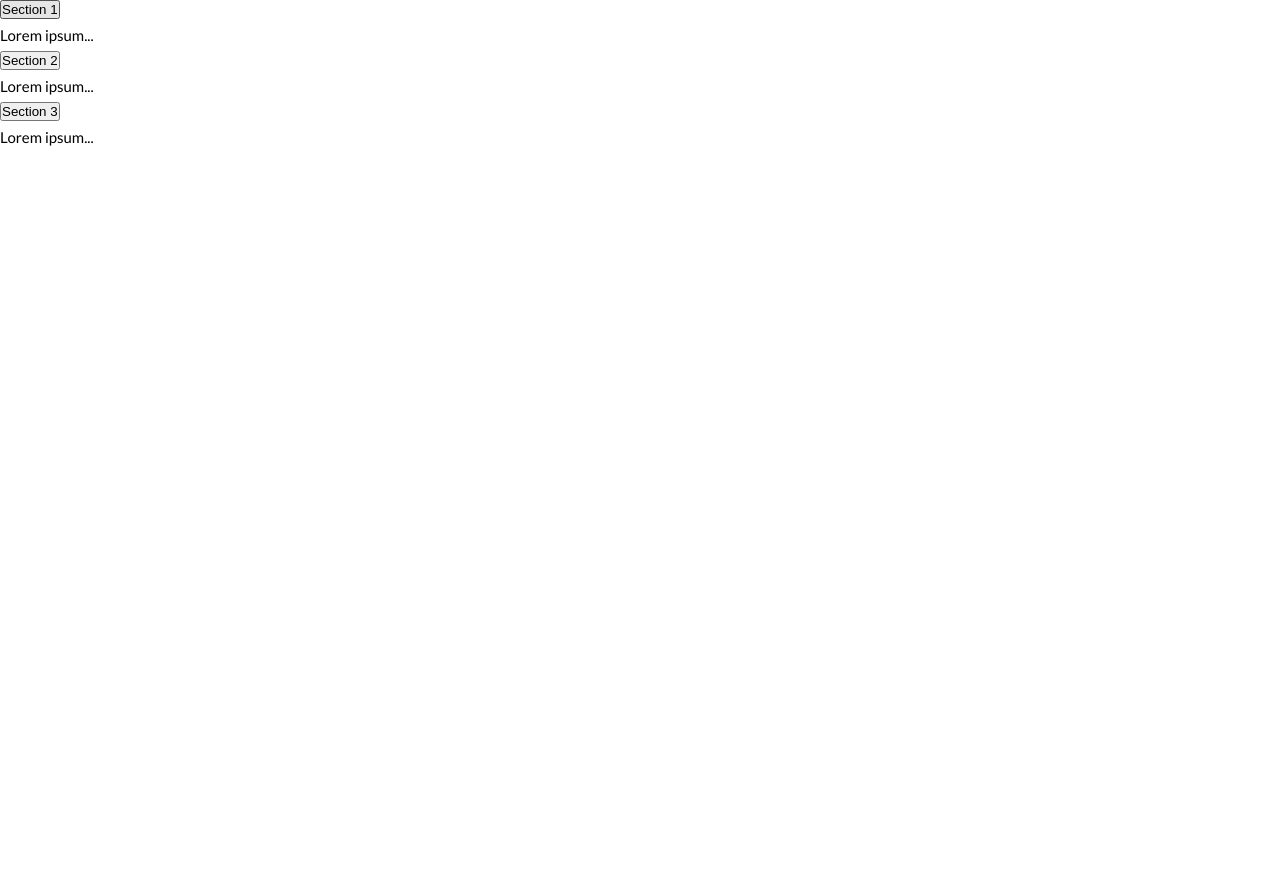
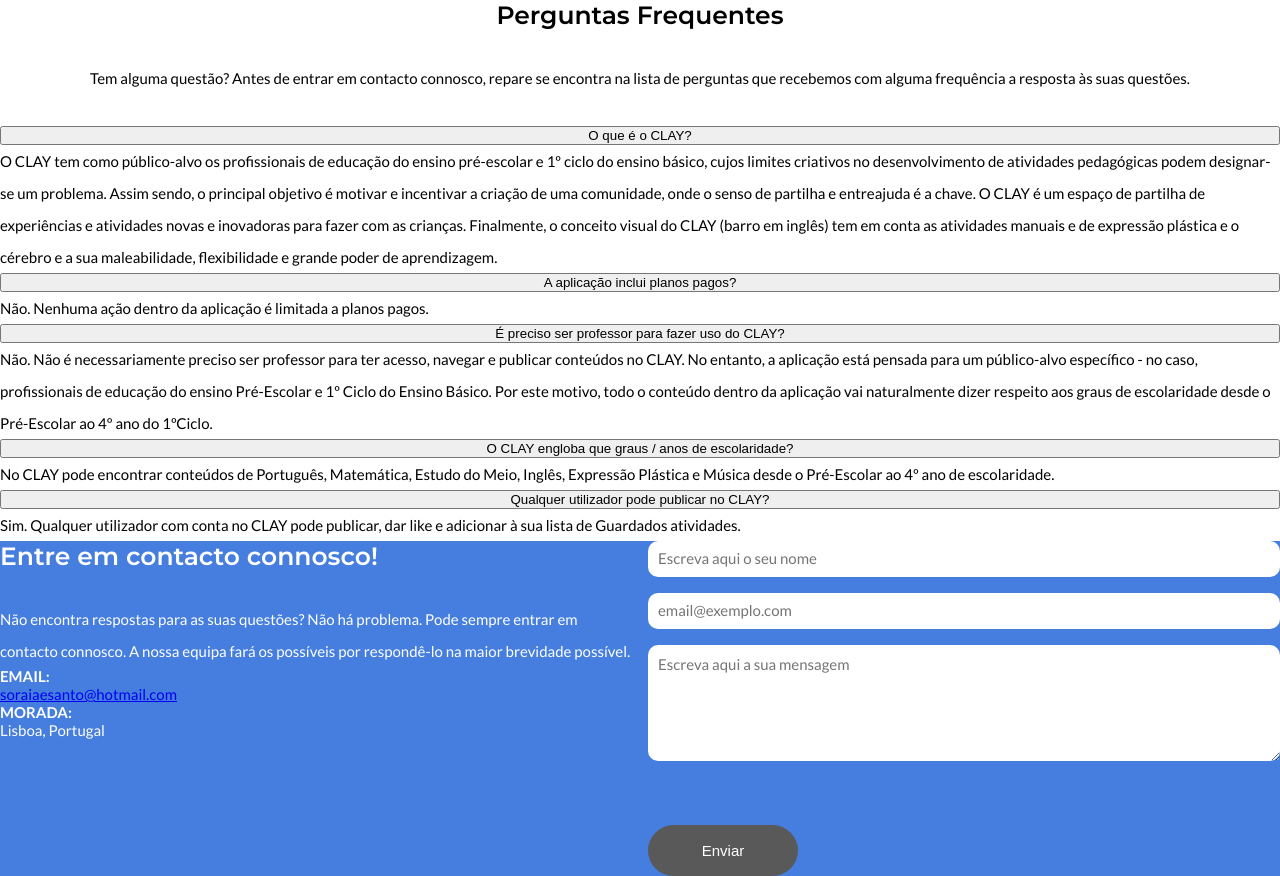
Before and after one commit to soraiaesanto/projeto_pw2, a PHP site: page /contacts.html in a window 1280 px wide. Before the commit the page ends 146 px from the top, so only its background shows below. Run offline with PHP 8.4, Linux system fonts and the light colour scheme.

Commit message:
html contacts

```diff
--- a/contacts.html
+++ b/contacts.html
@@ -11,20 +11,81 @@
 </head>
 
 <body>
-    <button class="accordion">Section 1</button>
+  <section class="s-contacts">
+    <h2 class="v2">Perguntas Frequentes</h2>
+    <p class="contacts">Tem alguma questão? Antes de entrar em contacto connosco, repare se encontra na lista de
+      perguntas
+      que recebemos
+      com alguma frequência a resposta às suas questões.</p>
+    <div class="faq">
+      <button class="accordion">O que é o CLAY?</button>
       <div class="panel">
-      <p>Lorem ipsum...</p>
+        <p>O CLAY tem como público-alvo os profissionais de educação do ensino pré-escolar e 1º ciclo do ensino básico,
+          cujos limites criativos no desenvolvimento de atividades pedagógicas podem designar-se um problema.
+          Assim sendo, o principal objetivo é motivar e incentivar a criação de uma comunidade, onde o senso de partilha
+          e
+          entreajuda é a chave. O CLAY é um espaço de partilha de experiências e atividades novas e inovadoras para
+          fazer
+          com as crianças.
+          Finalmente, o conceito visual do CLAY (barro em inglês) tem em conta as atividades manuais e de expressão
+          plástica
+          e o cérebro e a sua maleabilidade, flexibilidade e grande poder de aprendizagem.</p>
       </div>
 
-    <button class="accordion">Section 2</button>
+      <button class="accordion">A aplicação inclui planos pagos?</button>
       <div class="panel">
-      <p>Lorem ipsum...</p>
+        <p>Não. Nenhuma ação dentro da aplicação é limitada a planos pagos.</p>
       </div>
 
-    <button class="accordion">Section 3</button>
+      <button class="accordion">É preciso ser professor para fazer uso do CLAY? </button>
       <div class="panel">
-      <p>Lorem ipsum...</p>
+        <p>Não. Não é necessariamente preciso ser professor para ter acesso, navegar e publicar conteúdos no CLAY. No
+          entanto, a aplicação está pensada para um público-alvo específico - no caso, profissionais de educação do
+          ensino
+          Pré-Escolar e 1º Ciclo do Ensino Básico. Por este motivo, todo o conteúdo dentro da aplicação vai naturalmente
+          dizer respeito aos graus de escolaridade desde o Pré-Escolar ao 4º ano do 1ºCiclo.</p>
       </div>
+
+      <button class="accordion">O CLAY engloba que graus / anos de escolaridade?</button>
+      <div class="panel">
+        <p>No CLAY pode encontrar conteúdos de Português, Matemática, Estudo do Meio, Inglês, Expressão Plástica e
+          Música
+          desde o Pré-Escolar ao 4º ano de escolaridade.</p>
+      </div>
+
+      <button class="accordion">Qualquer utilizador pode publicar no CLAY?</button>
+      <div class="panel">
+        <p>Sim. Qualquer utilizador com conta no CLAY pode publicar, dar like e adicionar à sua lista de Guardados
+          atividades.</p>
+      </div>
+    </div>
+
+
+    <div class="form">
+      <div>
+        <h2 class="title">Entre em contacto connosco!</h2>
+        <p class="description-form">Não encontra respostas para as suas questões? Não há problema. Pode sempre entrar em
+          contacto connosco. A
+          nossa equipa fará os possíveis por respondê-lo na maior brevidade possível.</p>
+          <dl class="manual-contact">
+            <dt>Email:</dt>
+            <dd><a href="mailto:soraiaesanto@hotmail.com">soraiaesanto@hotmail.com</a></dd>
+            <dt>Morada:</dt>
+            <dd>Lisboa, Portugal</dd>
+          </dl>
+      </div>
+
+
+      <form>
+        <input type="text" placeholder="Escreva aqui o seu nome" required>
+        <input type="email" placeholder="email@exemplo.com" required>
+        <textarea placeholder="Escreva aqui a sua mensagem" required rows="6"></textarea>
+
+        <ul class="errors"></ul>
+        <button type="submit" class="btn submit">Enviar</button>
+      </form>
+    </div>
+  </section>
 </body>
 
 </html>
--- a/s-download.html
+++ b/s-download.html
@@ -16,7 +16,7 @@
 
         <div class="home-2">
             <h3>Faça já o Download da nossa App</h3>
-            <h1>Criar nunca foi tão fácil.</h1>
+            <h1 class="v2">Criar nunca foi tão fácil.</h1>
             <p>Trabalha com crianças e sente dificuldade em preparar aulas que tenham tanto de pedagogia quanto de
                 diversão? Sabemos que a criatividade não estica. Faça Download da nossa App e permita-se inspirar.
                 Juntos, somos CLAY!
--- a/s-presentation.html
+++ b/s-presentation.html
@@ -11,7 +11,7 @@
 </head>
 
 <body>
-    <section> <!-- para cards!! -->
+    <section class="s-presentation"> <!-- para cards!! -->
         <div class="posts presentation">
             <div class="card presentation">
                 <div class="component">
--- a/styles/contacts.css
+++ b/styles/contacts.css
@@ -0,0 +1,64 @@
+p.contacts {
+    text-align: center;
+    margin-bottom: 2rem;
+}
+
+.faq {
+    display: grid;
+}
+
+h2.title, p.description-form {
+    text-align: left;
+    color: var(--white);
+}
+
+.manual-contact {
+    text-align: left;
+    color: var(--white);
+    font-family: 'Lato';
+    font-size: 15px;
+}
+
+dt {
+    text-transform: uppercase;
+    font-weight: 600;
+}
+
+.form {
+    width: 100%;
+    display: grid;
+    grid-template-columns: 1fr 1fr;
+    grid-row: auto;
+    align-items: center;
+    /* text-align: center; */
+    align-content: space-between;
+    gap: 5rem;
+    align-items: start;
+    background-color: var(--cyan);
+}
+
+.form, form, input, textarea {
+    display: grid;
+    flex-direction: column;
+    gap: 1rem;
+}
+
+input, textarea {
+    background-color: var(--white);
+    border-radius: 10px;
+    /* border: 1px solid var(--white); */
+    padding: 0.625rem;
+    /* font-size: 17px; */
+    color: var(--cyan);
+    font-family: 'Lato';
+    border: none;
+}
+
+.form form input:active,
+.form form input:focus,
+.form form textarea:active,
+.form form textarea:focus {
+    box-shadow: inset 0 0 5px 0 var(--white);
+    border: 1px solid var(--white);
+    outline: none;
+}
--- a/styles/main.css
+++ b/styles/main.css
@@ -88,3 +88,10 @@
 .utilizador, .info.opinions {
     text-align: start;
 }
+
+h1.v2 {
+    font-family: 'Montserrat';
+    font-weight: 600;
+    font-size: 50px;
+    color: var(--pure-black);
+}
--- a/styles/s-download.css
+++ b/styles/s-download.css
@@ -1,14 +1,6 @@
-h1 {
-    font-family: 'Montserrat';
-    font-weight: 600;
-    font-size: 60px;
-    color: var(--pure-black);
-}
-
 .s-download.home-2 {
     grid-area: home-2;
     align-content: space-between;
-
 }
 
 .s-download.screen-home-2 {
--- a/styles/s-opinions.css
+++ b/styles/s-opinions.css
@@ -7,7 +7,7 @@
     align-items: center;
     text-align: center;
     align-content: space-between;
-    flex-wrap: wrap;
+    /* flex-wrap: wrap; */
     gap: 5rem;
 }
 
@@ -30,10 +30,9 @@
     "img"
     "description";
     align-items: start;
-    flex-wrap: wrap;
+    /* flex-wrap: wrap; */
     /* white-space: pre-line; */
     background-color: var(--light);
-
 }
 
 .img img{
--- a/styles/s-presentation.css
+++ b/styles/s-presentation.css
@@ -1,5 +1,9 @@
+.s-presentation {
+    background-color: var(--light);
+    /* padding: 2rem; */
+}
+
 .posts.presentation {
-    background-color: var(--light);
     width: 100%;
     display: grid;
     grid-template-columns: 1fr 1fr 1fr;
--- a/styles/utilities.css
+++ b/styles/utilities.css
@@ -18,6 +18,19 @@
     cursor: pointer;
     transition: filter 0.3s;
     text-decoration: none;
+}
+
+.btn.submit{
+    background-color: var(--dark);
+    color: var(--white);
+    /* padding: 1rem; */
+    font-size: 15px;
+    width: 150px;
+    margin-top: 2rem;
+}
+
+::placeholder {
+    font-size: 15px;
 }
 
 .btn:hover {
```
Also changed, not shown: s-opinions.html (+8 -4 lines). Lines whose indentation alone changed are shown as unchanged.
